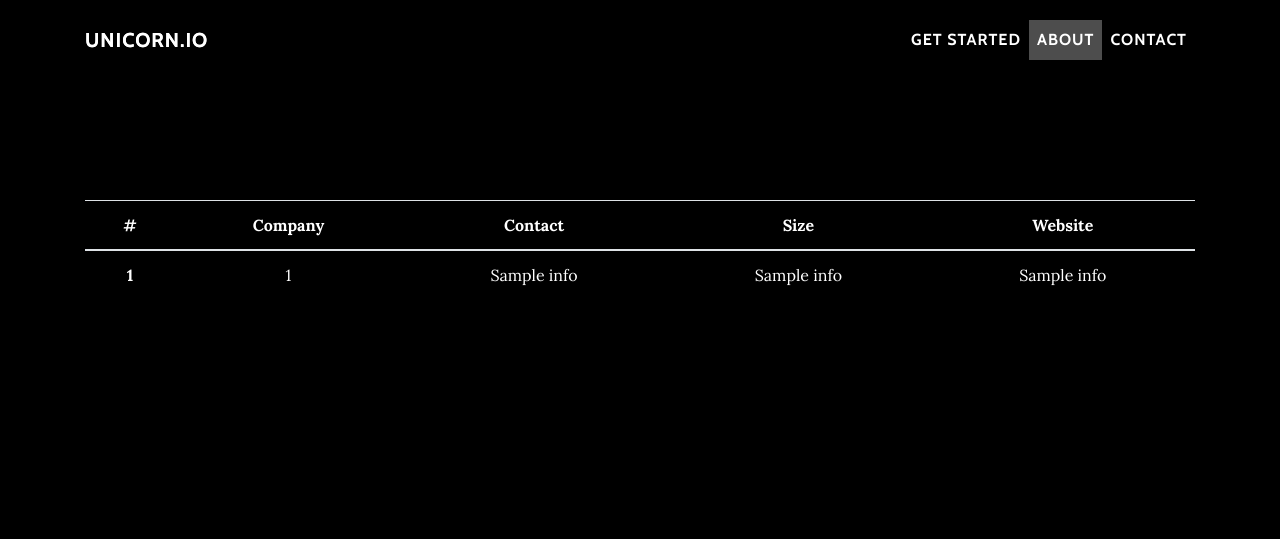
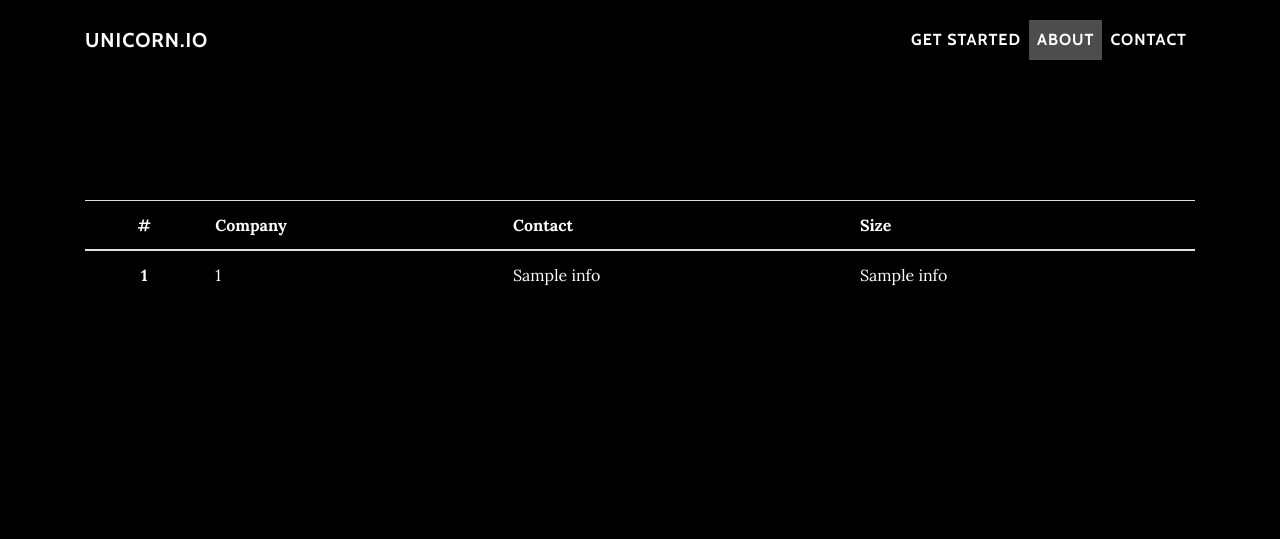
Before and after one commit to phi-line/Unicorn.io, a Flask app: template templates/result.html in a window 1280 px wide. Shown: the top 539 px of the page. Run offline with Flask 2, Linux system fonts and the light colour scheme; the template is opened without the code that fills it: most values are stand-ins (such as "Sample title", 1, 10 or a date in 2020); some libraries are stand-ins or nearby versions.

Commit message:
stable version

```diff
--- a/templates/result.html
+++ b/templates/result.html
@@ -1,18 +1,6 @@
 {% extends "layout.html" %}
 
     {% block content %}
-
-
-    <!-- Navigation -->
-    <nav class="navbar navbar-expand-lg navbar-light fixed-top" id="mainNav">
-      <div class="container">
-        <a class="navbar-brand js-scroll-trigger" href="#page-top">Unicorn.io</a>
-        <button class="navbar-toggler navbar-toggler-right" type="button" data-toggle="collapse" data-target="#navbarResponsive" aria-controls="navbarResponsive" aria-expanded="false" aria-label="Toggle navigation">
-          Menu
-          <i class="fa fa-bars"></i>
-        </button>
-      </div>
-    </nav>
 
     <section id="about" class="content-section text-center">
 
@@ -21,20 +9,20 @@
         <thead>
           <tr>
             <th scope="col">#</th>
-            <th scope="col">Company</th>
-            <th scope="col">Contact</th>
-            <th scope="col">Size</th>
-            <th scope="col">Website</th>
+            <th scope="col" class='text-left'>Company</th>
+            <th scope="col" class='text-left'>Contact</th>
+            <th scope="col" class='text-left'>Size</th>
+            <!-- <th scope="col">Website</th> -->
           </tr>
         </thead>
         <tbody>
           {% for i in range(info|length) %}
           <tr>
             <th scope="row">{{i+1}}</th>
-            <td>{{info[i][0]}}</td>
-            <td>{{info[i][2]}}</td>
-            <td>{{info[i][3]}}</td>
-            <td>{{info[i][4]}}</td>
+            <td class='text-left'>{{info[i][0]}}</td>
+            <td class='text-left'>{{info[i][2]}}</td>
+            <td class='text-left'>{{info[i][3]}}</td>
+            <!-- <td>{{info[i][4]}}</td> -->
           </tr>
           {% endfor %}
         </tbody>
```
Also changed, not shown: templates/start.html (+0 -12 lines).
